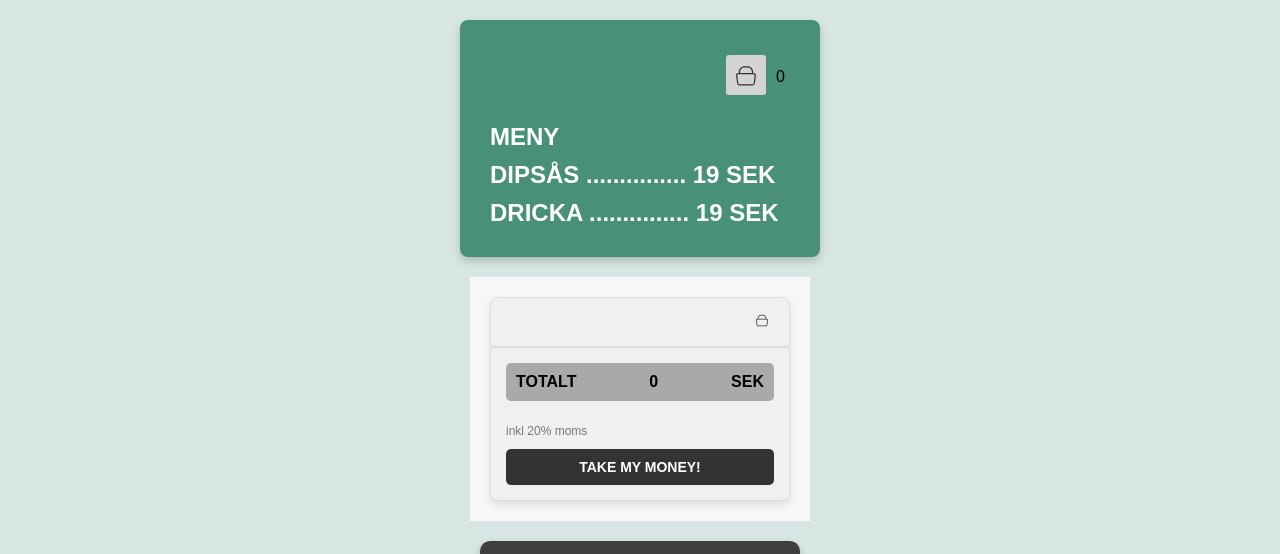
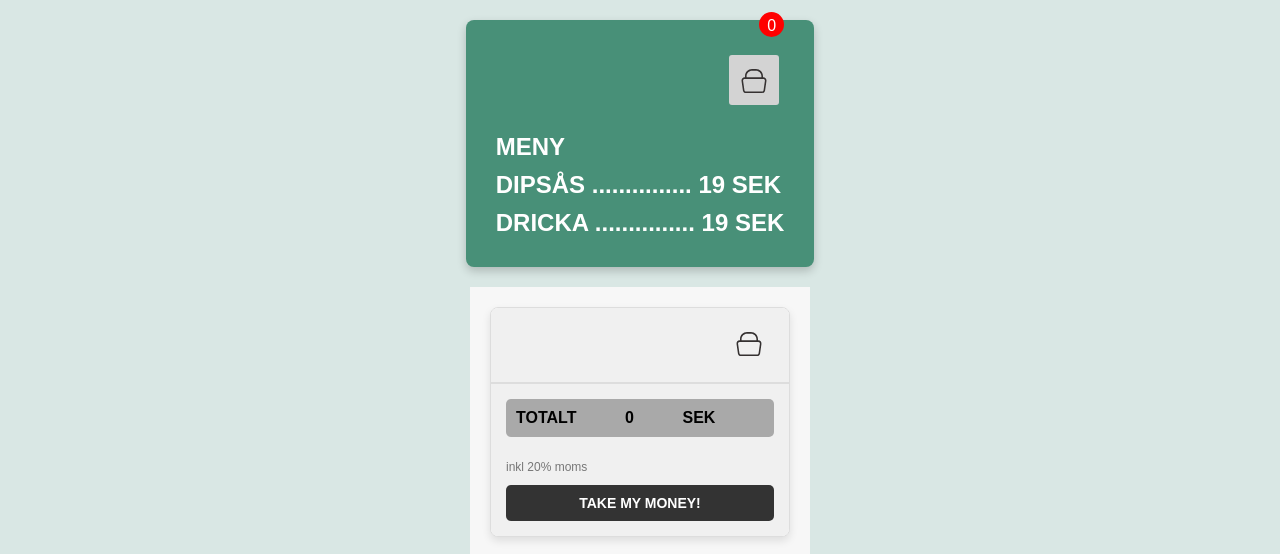
Before and after one commit to Photsathon-Karlsson/Foodtruck, a plain HTML site: page index.html in a window 1280 px wide. Shown: the part 220-774 px from the top of the page. Drawn offline with Linux system fonts and the light colour scheme; no server answers.

Commit message:
Fixed files

```diff
--- a/CSS/style.css
+++ b/CSS/style.css
@@ -40,7 +40,6 @@ body {
     color: white;
 }
 #menu-container {
-    width: 360px;
     background-color: #489078;
     border-radius: 8px;
     box-shadow: 0 4px 10px rgba(0, 0, 0, 0.2);
@@ -75,8 +74,8 @@ body {
     border-radius: 0%;
 }
 #cart-count img {
-    width: 40px;
-    height: 40px;
+    width: 50px;
+    height: 50px;
     margin: 5px;
     background-color: lightgray;
     border-radius: 3px;
@@ -91,7 +90,29 @@ body {
     color: black;
 }
 #cart-item-count {
-    margin: 5px;
+    background-color: red;
+    color: white;
+    border-radius: 50%;
+    padding: 5px;
+    width: 25px;
+    height: 25px;
+    text-align: center;
+    position: absolute;
+    top: 29%;
+}
+#cart-count img:active {
+    animation: bounce 0.3s ease;
+}
+@keyframes bounce {
+    0% {
+        transform: translateY(0);
+    }
+    50% {
+        transform: translateY(-10px);
+    }
+    100% {
+        transform: translateY(0);
+    }
 }
 #cart-details-button {
     background-color: #489078;
@@ -99,8 +120,9 @@ body {
 }
 #cart-details-button:hover {
     cursor: pointer;
-    background-color: white;
-    border-radius: 3px;
+}
+#food-menu:hover, #sauce-menu:hover, #drink-menu:hover {
+    cursor: pointer;
 }
 
 /* ********** Page 2 : Shopping Cart ********** */
@@ -133,8 +155,8 @@ body {
     border-bottom: 1px solid #ddd;
 }
 .shoppingCart-icon img {
-    width: 24px;
-    height: 24px;
+    width: 50px;
+    height: 50px;
 }
 /* Items in the cart */
 .cart-items {
--- a/JS/app.js
+++ b/JS/app.js
@@ -154,7 +154,7 @@ function updateCartDisplay(cart) {
 
     // Show the total number of items in the cart.
     const totalItems = cart.reduce((total, item) => total + (item.quantity || 1), 0);
-    cartItemCount.textContent = `: ${totalItems} artiklar`;
+    cartItemCount.textContent = `${totalItems}`;
 
     const cartDetailsButton = document.getElementById('cart-details-button');
 
--- a/index.html
+++ b/index.html
@@ -51,6 +51,7 @@
                 <div class="total">
                     <span class="total-title"> TOTALT </span>
                     <span class="total-price"> 0 </span> SEK
+                    <span class="item-quantity"></span>
                 </div>
                 <span class="tax-info"> inkl 20% moms </span> <!-- Tax info -->
                 <button class="checkout-button"> TAKE MY MONEY! </button>
```
